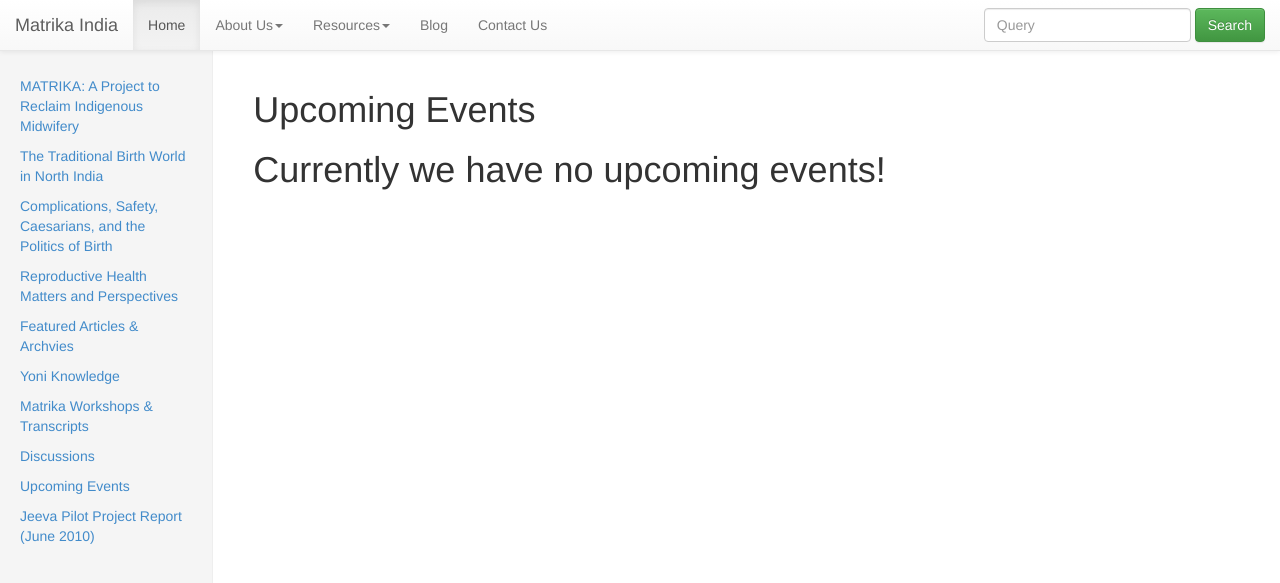
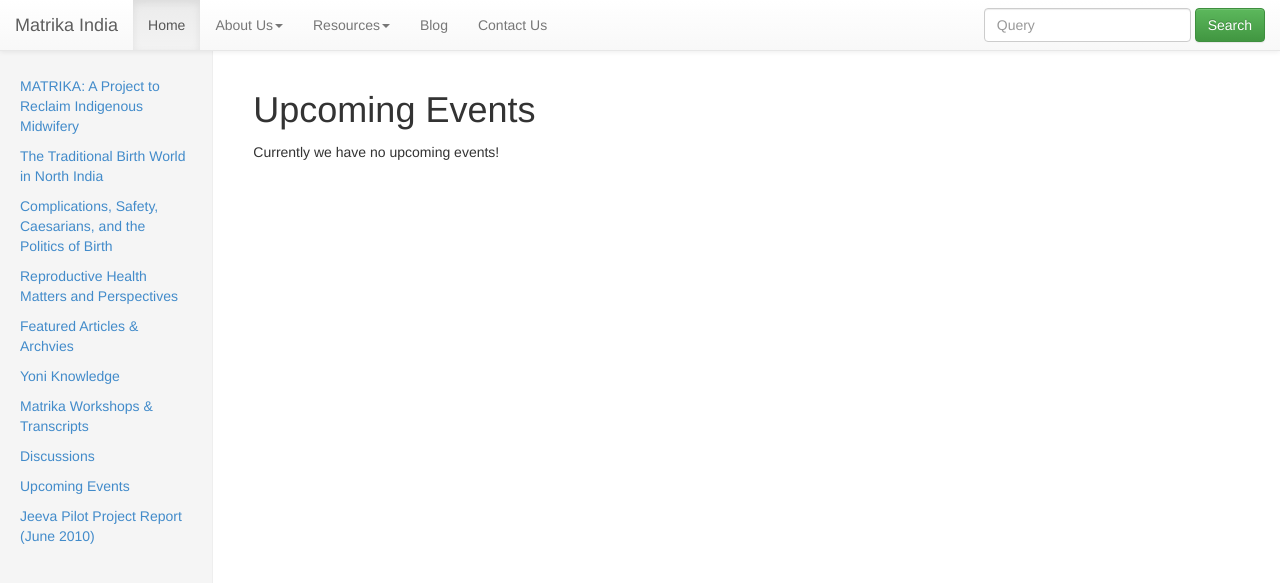
Before and after one commit to matrikaindia/matrika-beta, a Jekyll site: the page built from Resources/UpcomingEvents.html, in a window 1280 px wide and 900 px high. Shown: the top 583 px of the window. Built offline with Jekyll 4.4.1, drawn with Linux system fonts in a browser that asks for light colours; nearby versions of some CDN libraries.

Commit message:
Fix CSS styling

```diff
--- a/Resources/UpcomingEvents.html
+++ b/Resources/UpcomingEvents.html
@@ -2,7 +2,7 @@
 layout: default
 title: Upcoming Events
 ---
-<h1>Upcoming Events<h1>
+<h1>Upcoming Events</h1>
 
 <p>
 	Currently we have no upcoming events!
```
